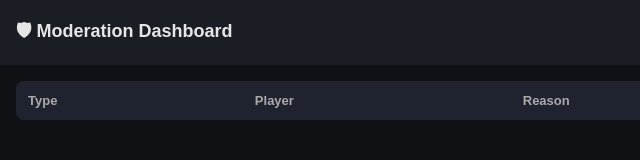
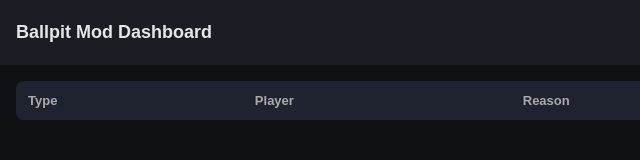
Before and after one commit to Mariodoesvr/BallpitModService, a plain HTML site: page index.html in a window 1280 px wide. Shown: the full height of the page, 0-640 px from the left. Drawn offline with Linux system fonts and the light colour scheme; no server answers.

Commit message:
Rename moderation dashboard to Ballpit Moderation

```diff
--- a/index.html
+++ b/index.html
@@ -2,7 +2,7 @@
 <html>
 <head>
 <meta charset="UTF-8">
-<title>Moderation Dashboard</title>
+<title>Ballpit Moderation</title>
 
 <style>
 body {
@@ -87,7 +87,7 @@
 <body>
 
 <div class="header">
-    <h1>🛡 Moderation Dashboard</h1>
+    <h1>Ballpit Mod Dashboard</h1>
     <div>
         <input id="search" placeholder="Search player..." oninput="loadLogs()" />
         <button onclick="loadLogs()">Refresh</button>
```
